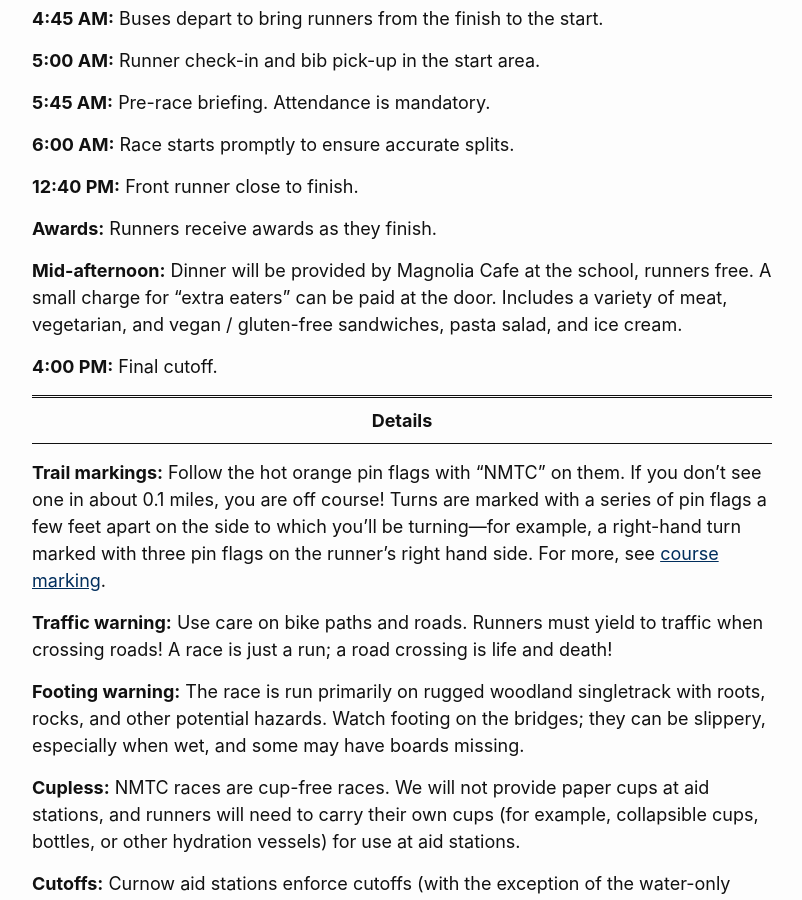
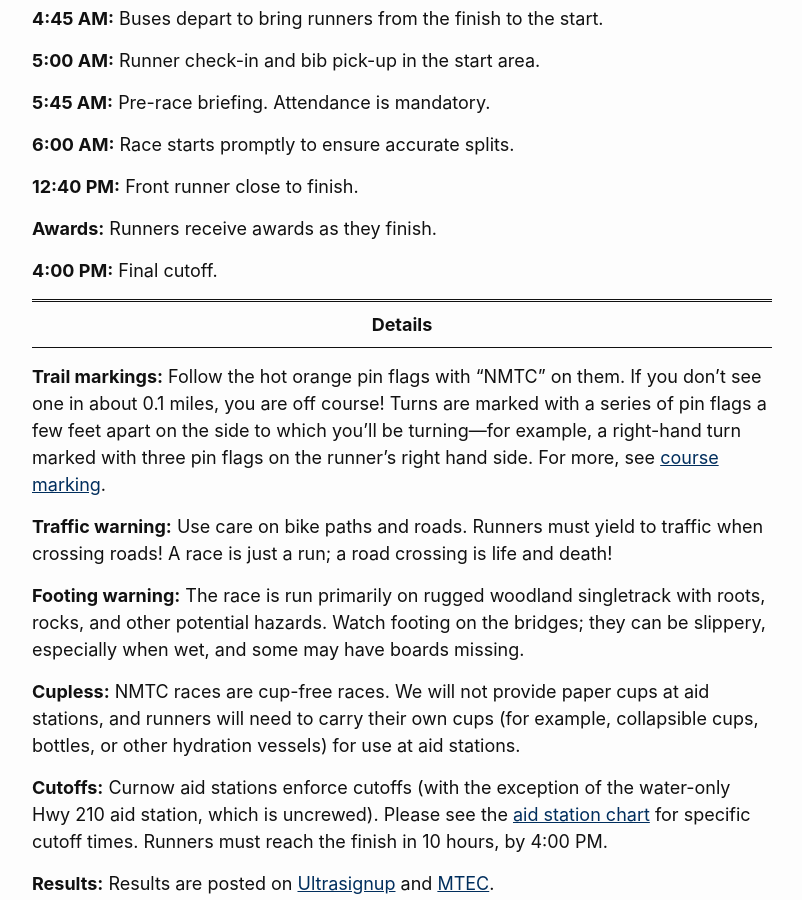
Before and after one commit to nmtc-run/nmtc-run.github.io, a Jekyll site: the page built from pages/event-curnow.md, in a window 1280 px wide and 900 px high, scrolled down 4984 px. Shown: the whole window, without its empty margins (238-1040 px from the left). Built offline with Jekyll 4.4.1, drawn with Linux system fonts in a browser that asks for light colours.

Commit message:
removed magnolia

```diff
--- a/pages/event-curnow.md
+++ b/pages/event-curnow.md
@@ -97,8 +97,6 @@ Runners, please warn your crew and fans to drive with care. Reduce vehicle traff
 
 **Awards:** Runners receive awards as they finish.
 
-**Mid-afternoon:** Dinner will be provided by Magnolia Cafe at the school, runners free. A small charge for “extra eaters” can be paid at the door. Includes a variety of meat, vegetarian, and vegan / gluten-free sandwiches, pasta salad, and ice cream.
-
 **4:00 PM:** Final cutoff.
 
 # Details
```
